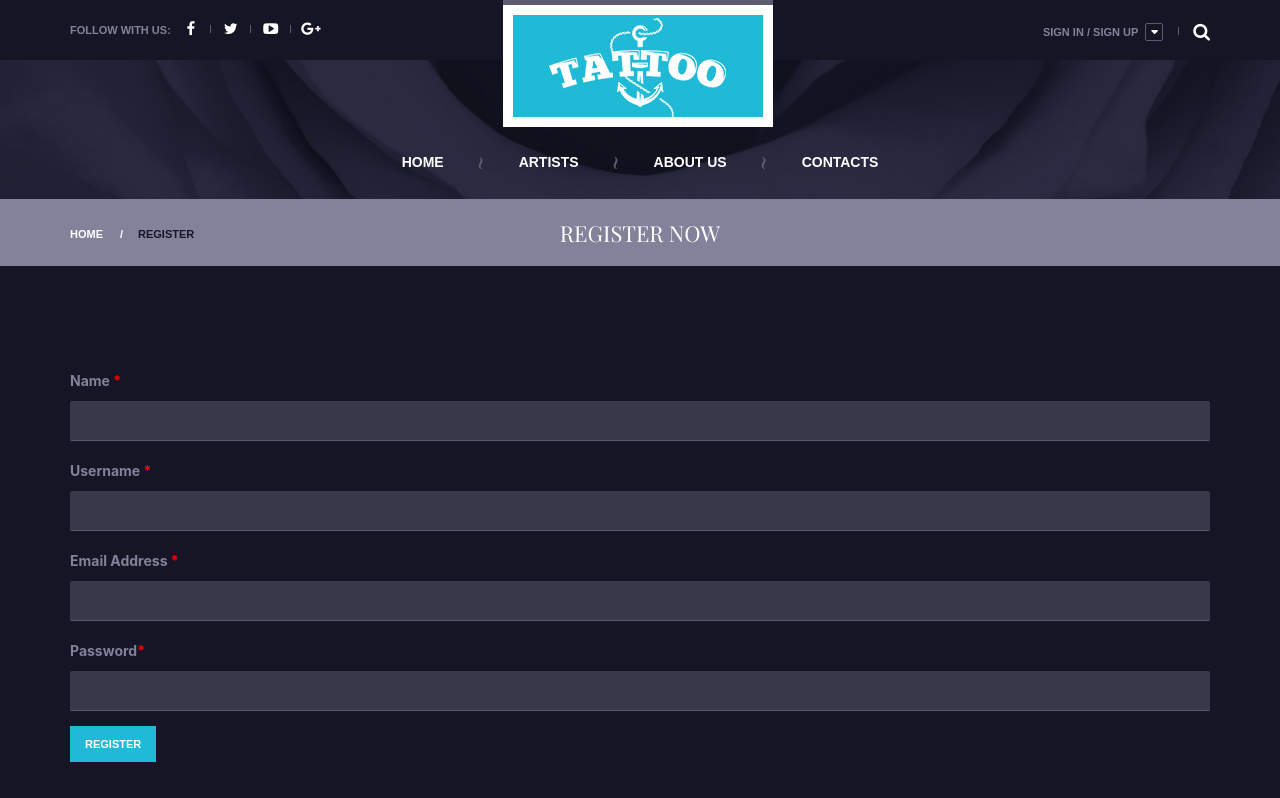
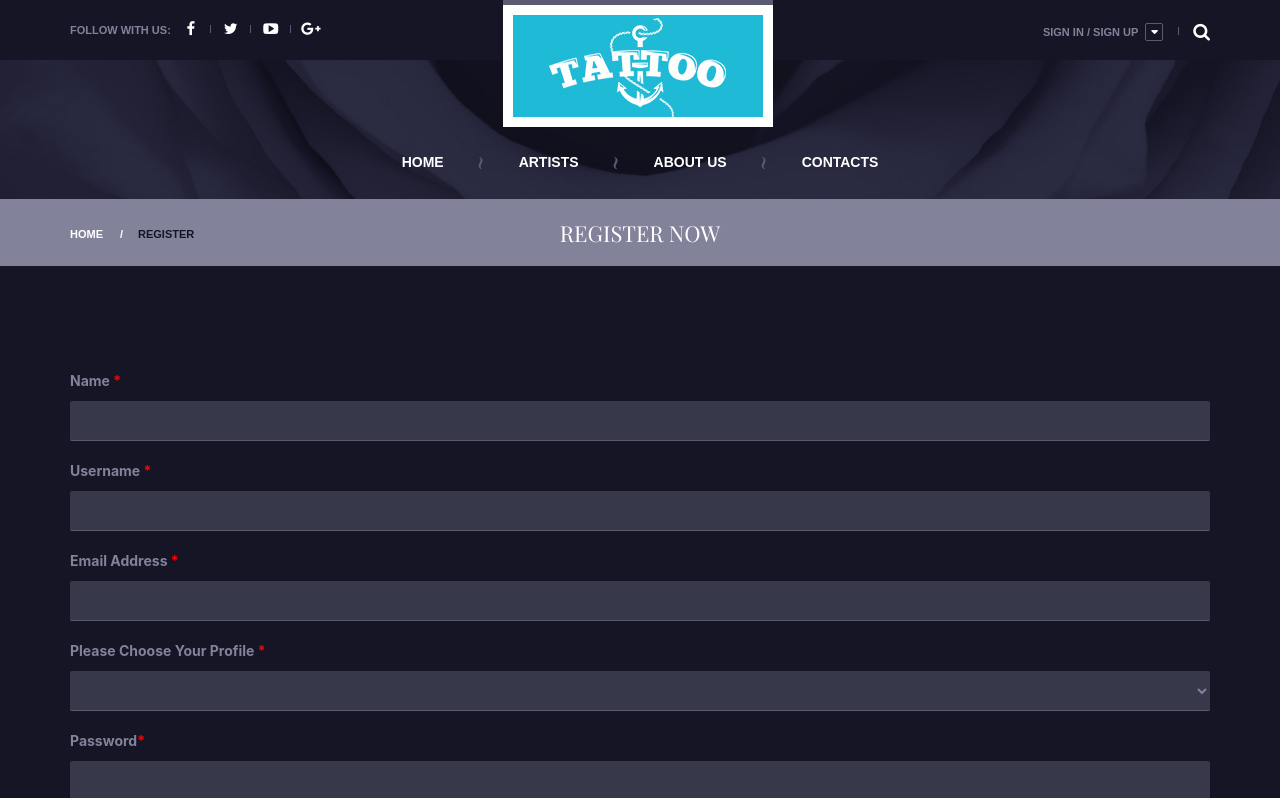
Before and after one commit to Thegeekpod/Artist, a React (Create React App) app: page /register in a window 1280 px wide. Shown: the top 798 px of the page. Built offline with nearby package versions, Linux system fonts and the light colour scheme; a web font is replaced by a local one.

Commit message:
type added

```diff
--- a/src/Pages/Account/Register.js
+++ b/src/Pages/Account/Register.js
@@ -8,11 +8,12 @@
   const [username, setUsername] = useState('');
   const [name, setName] = useState('');
   const [email, setEmail] = useState('');
+  const [type, setType] = useState('');
   const [password, setPassword] = useState('');
   const [error, setError] = useState(false);
   const [sucess, setSucess] = useState(false);
   const [errorMessages, setErrorMessages] = useState({});
-   const navigate=  useNavigate();
+  const navigate = useNavigate();
   useEffect(() => {
     // Check if the user is authenticated when the component mounts
     if (isAuthenticated()) {
@@ -31,10 +32,12 @@
         name,
         username,
         email,
-        password,
+        type,
+        password
       });
 
       const data = response.data;
+      console.log(data)
       if (data.status === false) {
         // Handle incorrect ID or password scenario
         console.error('Incorrect ID or password');
@@ -156,6 +159,24 @@
                   {errorMessages.email && <p className='error'> {errorMessages.email[0]}</p>}
                 </div>
 
+                <div className="form-group validate-required validate-email" id="billing_email_field">
+                  <label htmlFor="profile" className="control-label">
+                    <span className="grey">Please Choose Your Profile </span>
+                    <span className="required">*</span>
+                  </label>
+                  <select required
+                  className="form-control"
+                  name="type"
+                  id="type"
+                  value={type}
+                  onChange={(e) => setType(e.target.value)}>
+                    <option></option>
+                    <option value="Artist">I am an Artist</option>
+                    <option value="Customer">I am a Customer</option>
+                  </select>
+                  {errorMessages.email && <p className='error'> {errorMessages.email[0]}</p>}
+                </div>
+
                 <div className="form-group" id="billing_password_field">
                   <label htmlFor="billing_password" className="control-label">
                     <span className="grey">Password</span>
@@ -169,7 +190,7 @@
                     value={password}
                     onChange={(e) => setPassword(e.target.value)}
                   />
-      {errorMessages.password &&<p className='error'>{errorMessages.password[0]}</p>}
+                  {errorMessages.password && <p className='error'>{errorMessages.password[0]}</p>}
 
                 </div>
               </div>
```
Lines whose indentation alone changed are shown as unchanged.
